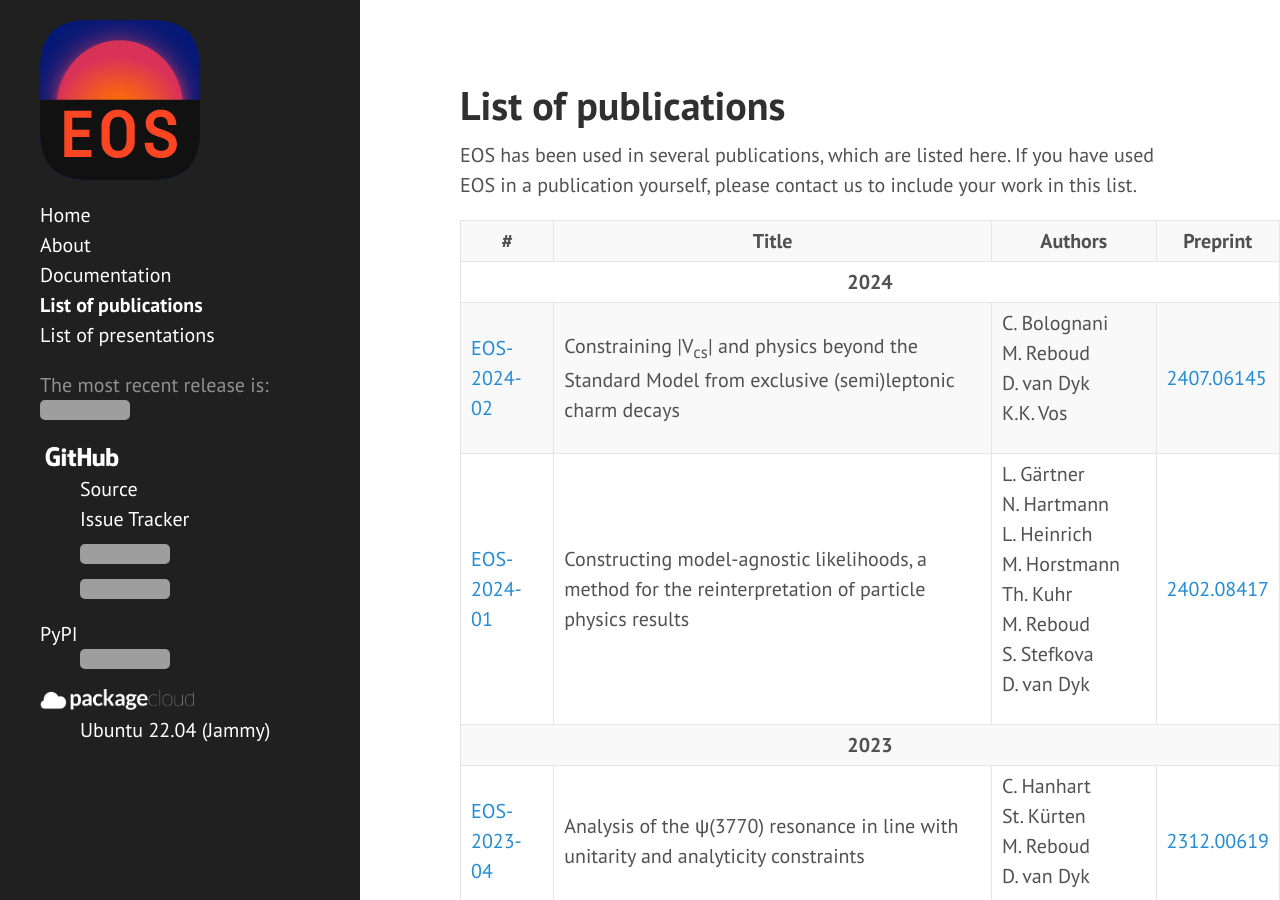
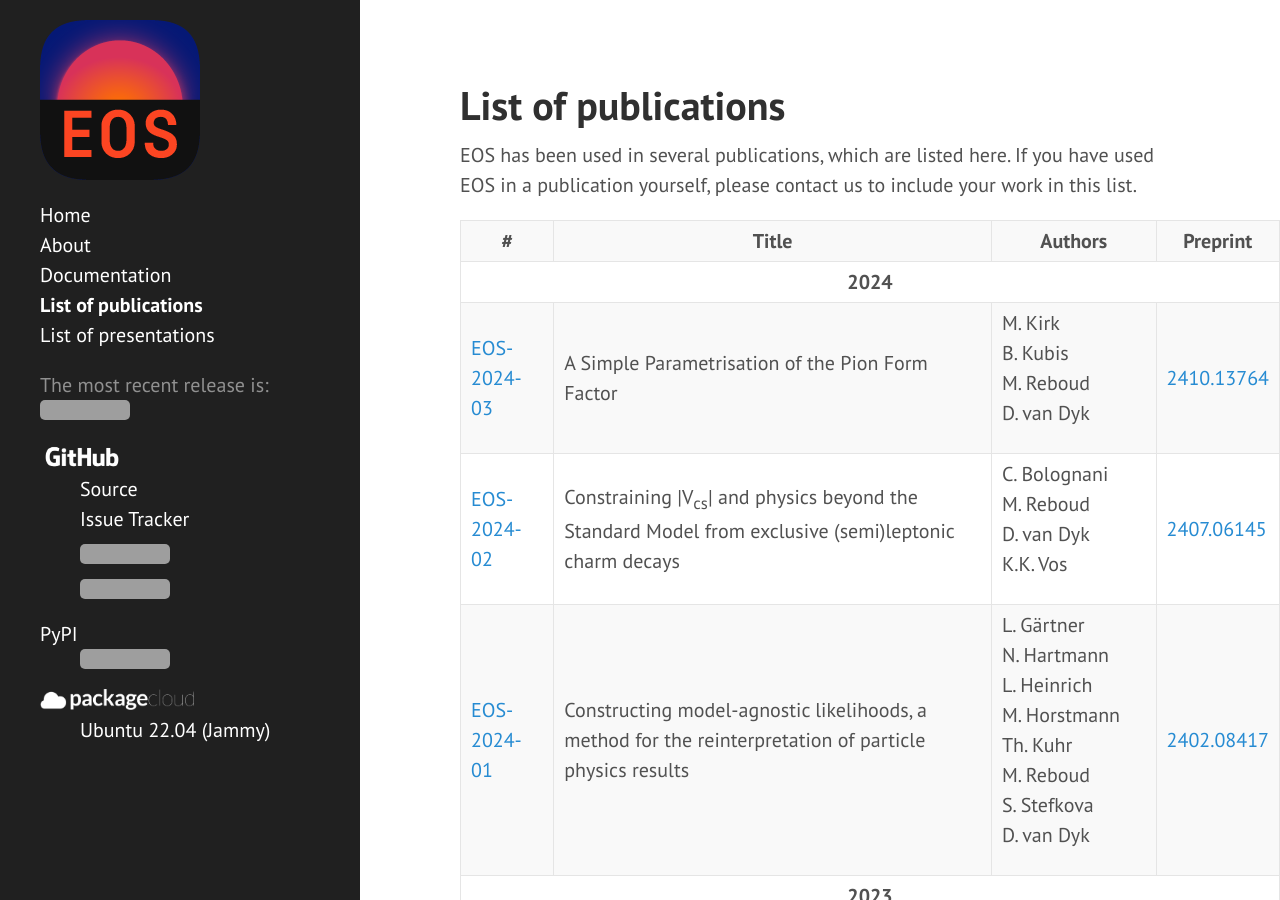
Before and after one commit to eos/eos.github.io, a Jekyll site: the page built from publications.html, in a window 1280 px wide and 900 px high. Built offline with Jekyll 4.4.1, drawn with Linux system fonts in a browser that asks for light colours; grey boxes are pictures that could not be loaded.

Commit message:
Add EOS-2024-03 to list of publication

```diff
--- a/_data/publications.yml
+++ b/_data/publications.yml
@@ -1,5 +1,9 @@
 - year: '2024'
   items:
+      - id:      '03'
+        title:   'A Simple Parametrisation of the Pion Form Factor'
+        authors: [M.&nbsp;Kirk, B.&nbsp;Kubis, M.&nbsp;Reboud, D.&nbsp;van&nbsp;Dyk]
+        arxiv:   '2410.13764'
       - id:      '02'
         title:   'Constraining |V<sub>cs</sub>| and physics beyond the Standard Model from exclusive (semi)leptonic charm decays'
         authors: [C.&nbsp;Bolognani, M.&nbsp;Reboud, D.&nbsp;van&nbsp;Dyk, K.K.&nbsp;Vos]
```
